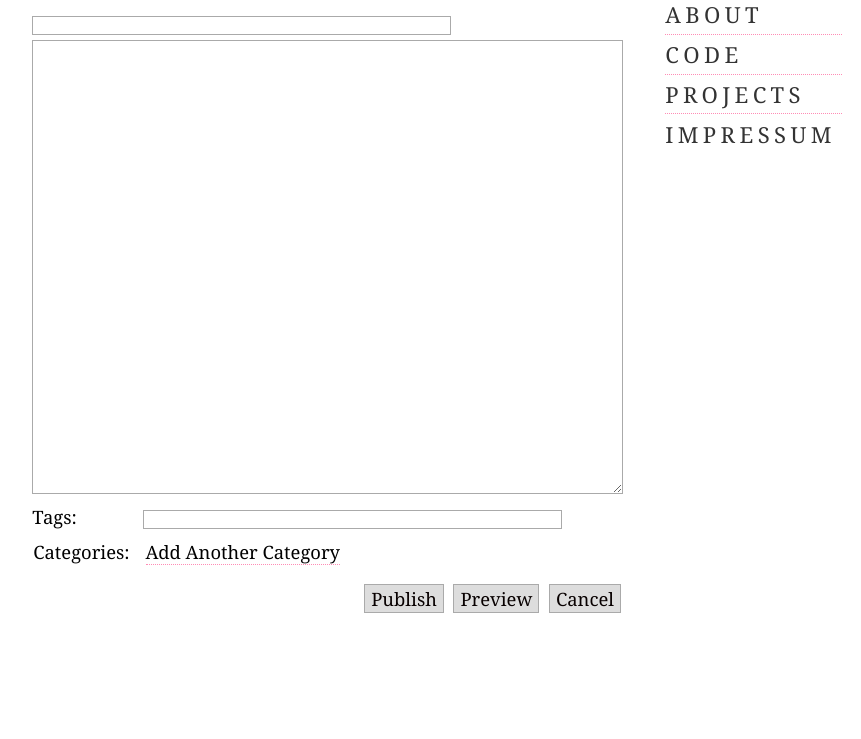
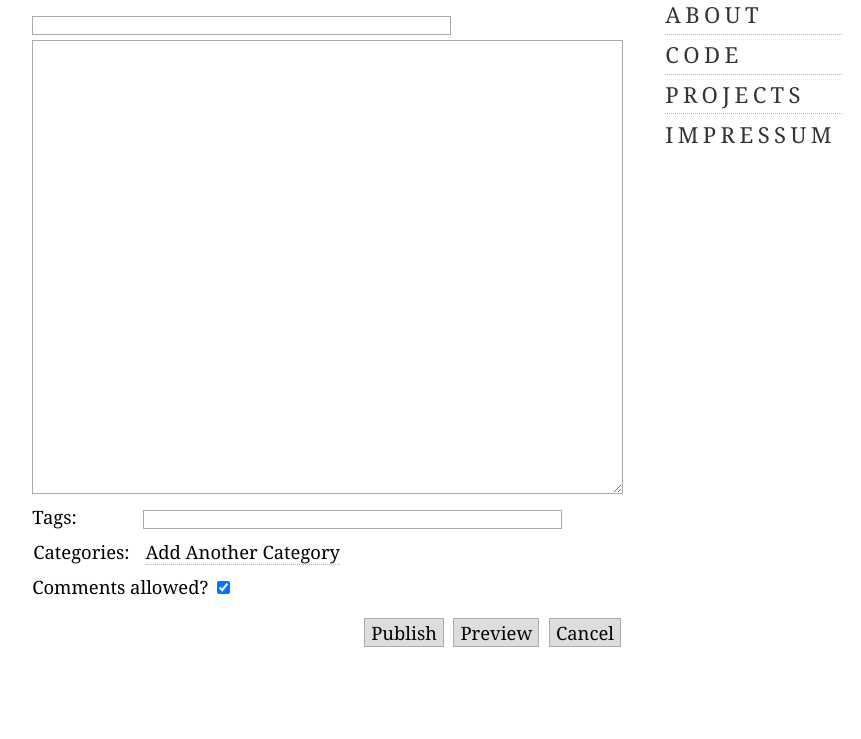
Before and after one commit to eugenkiss/Simblin, a Python web app: template simblin/templates/admin/compose.html in a window 1280 px wide. Shown: the part 96-835 px from the top of the page, without its empty margins (203-1064 px from the left). Before the commit the page ends 709 px from the top, so only its background shows below. Run offline with Jinja, Linux system fonts and the light colour scheme; the template is opened without the code that fills it, so the values that code supplies are empty; some libraries are stand-ins or nearby versions.

Commit message:
added comments_allowed checkbox to compose page

```diff
--- a/simblin/templates/admin/compose.html
+++ b/simblin/templates/admin/compose.html
@@ -36,6 +36,11 @@
     </td>
     </tr>
     </table>
+    <div style="margin-top: 0.5em"></div>
+
+    <!-- Comments allowed -->
+    Comments allowed? <input type="checkbox" name="comments_allowed" value="allowed"
+    {% if post and not post.comments_allowed %}{% else %}Checked{% endif %}/>
 
     <!-- Buttons -->
     <div style="margin-top:1em; text-align:right;">
```
